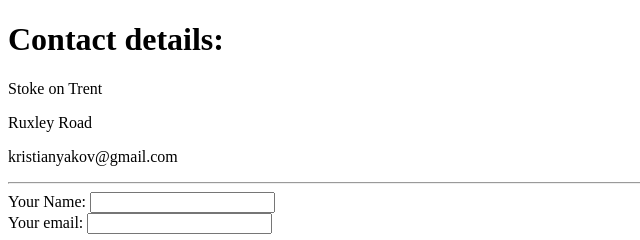
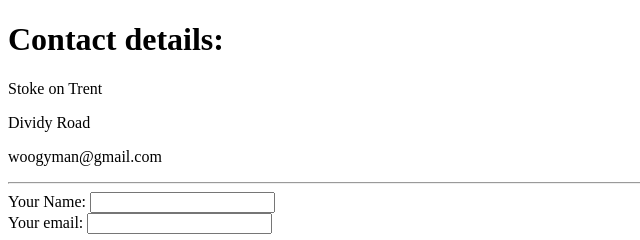
Before and after one commit to DevOcean78/Udemy-Project, a plain HTML site: page Contacts.html in a window 1280 px wide. Shown: the top 240 px of the page, 0-640 px from the left. Drawn offline with Linux system fonts and the light colour scheme.

Commit message:
Update Contacts.html

```diff
--- a/Contacts.html
+++ b/Contacts.html
@@ -9,8 +9,8 @@
 <body>
   <h1>Contact details:</h1>
   <p>Stoke on Trent</p>
-  <p>Ruxley Road</p>
-  <p>kristianyakov@gmail.com</p>
+  <p>Dividy Road</p>
+  <p>woogyman@gmail.com</p>
   <hr>
   <form action="mailto:kristianyakov@gmail.com" method="post"enctype="text/plain onkeypress=""">
     <label for="">Your Name:</label>
```
